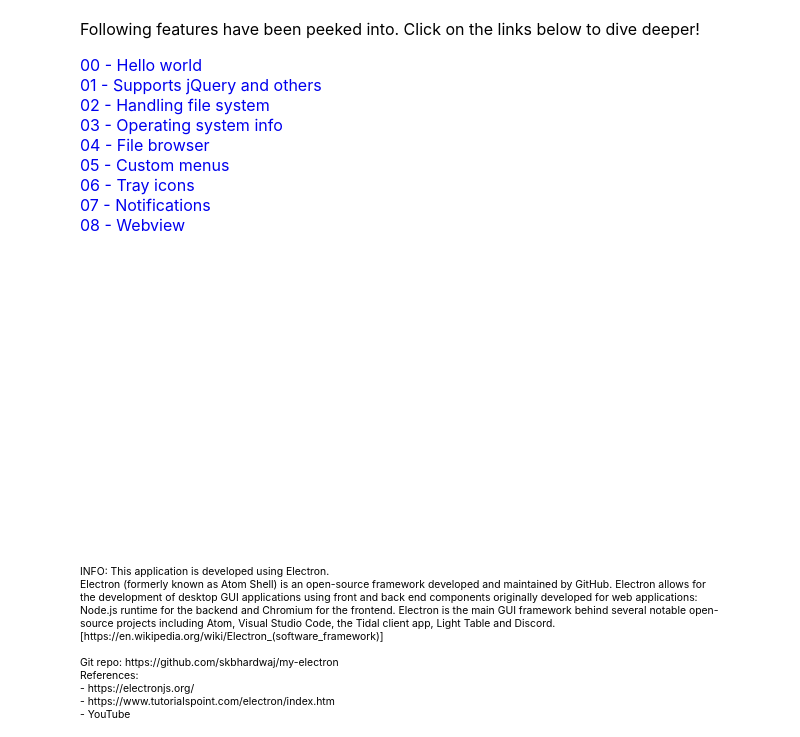
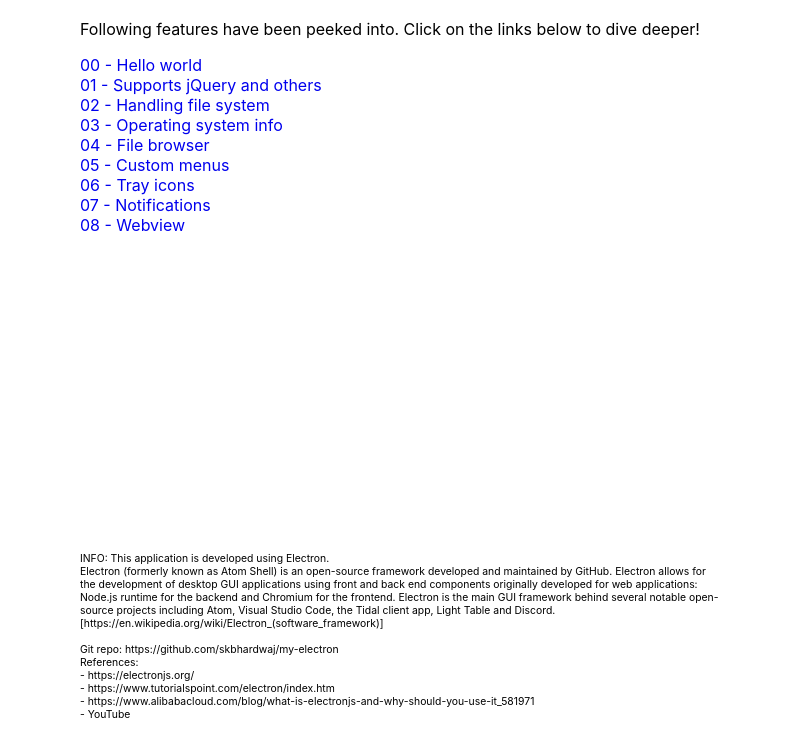
Before and after one commit to skbhardwaj/my-electron, an Electron app: page app/_default/index.html in a window 800 px wide. Shown: the part 63-800 px from the top of the page. Drawn offline with Linux system fonts and the light colour scheme.

Commit message:
added another demo

```diff
--- a/app/_default/index.html
+++ b/app/_default/index.html
@@ -63,6 +63,10 @@
             <ul>
                 <li>- https://electronjs.org/</li>
                 <li>- https://www.tutorialspoint.com/electron/index.htm</li>
+                <li>
+                    -
+                    https://www.alibabacloud.com/blog/what-is-electronjs-and-why-should-you-use-it_581971
+                </li>
                 <li>- YouTube</li>
             </ul>
         </footer>
```
